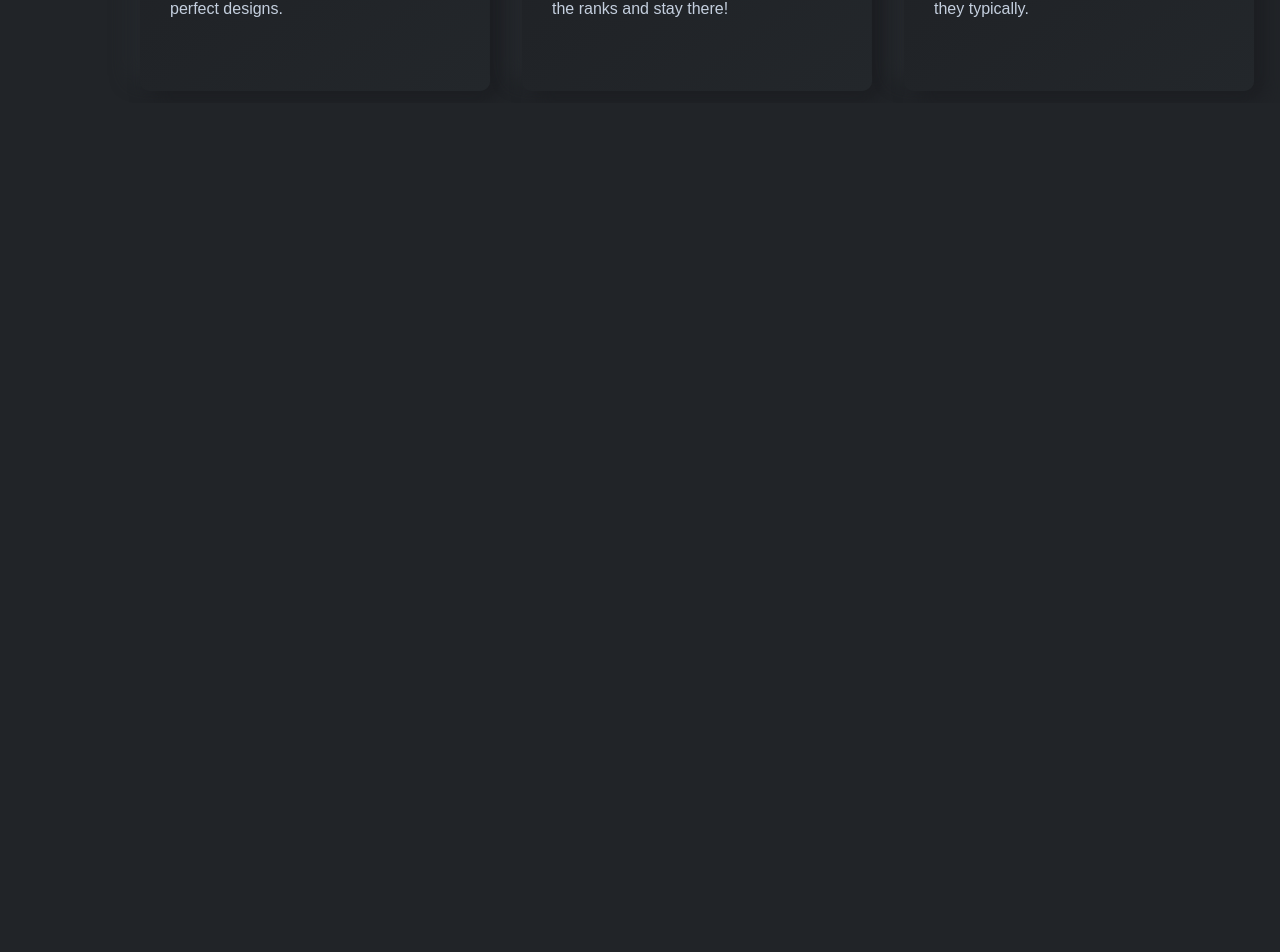
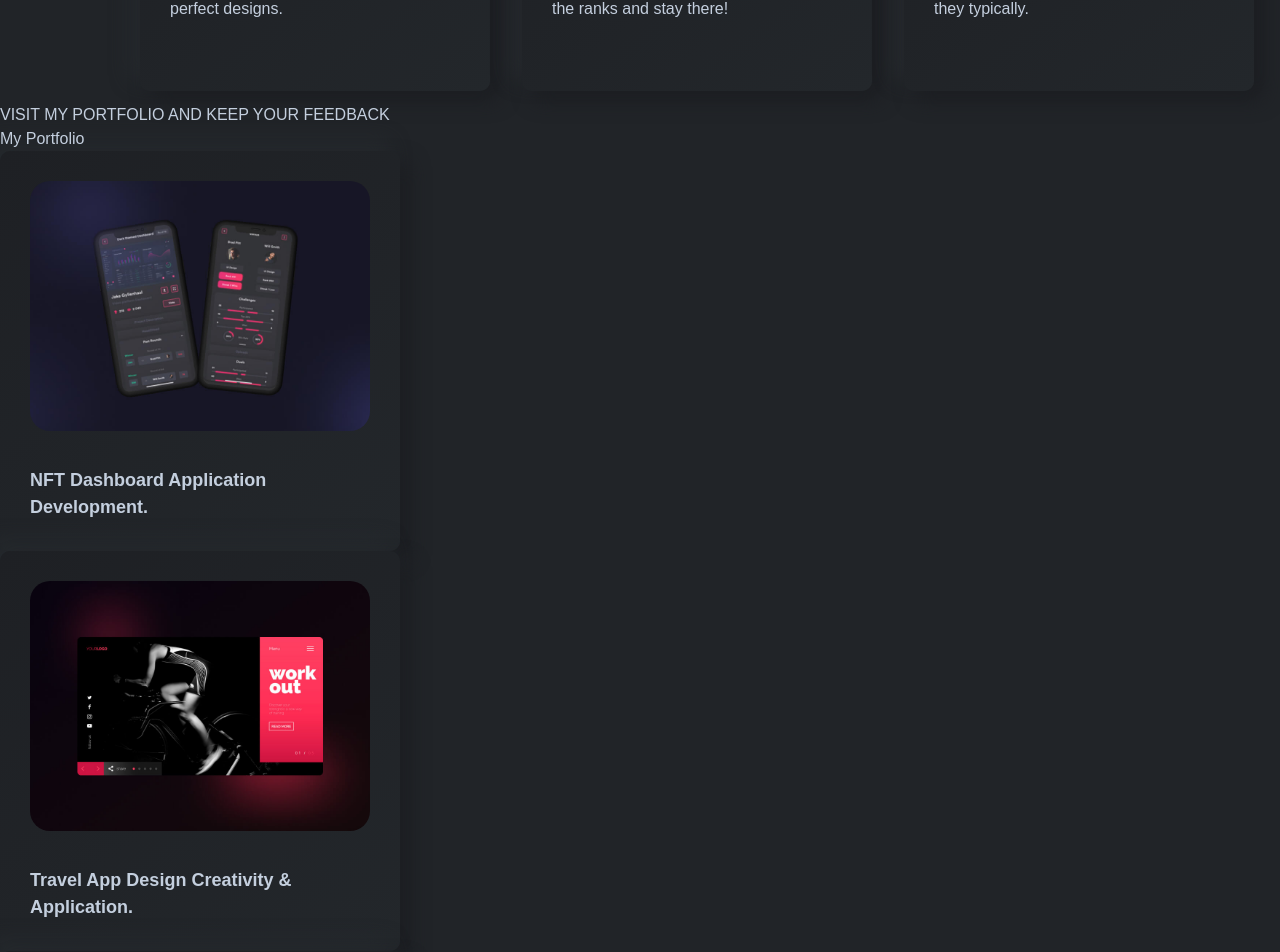
Before and after one commit to Ramrachai/mern-portfolio, a Next.js app: page / in a window 1280 px wide. Shown: the part 755-1707 px from the top of the page. Before the commit the page ends 858 px from the top, so only its background shows below. Built offline with nearby package versions, Linux system fonts and the light colour scheme.

Commit message:
portfolioCard section added

```diff
--- a/app/page.js
+++ b/app/page.js
@@ -1,11 +1,13 @@
 import Header from '@/components/Header';
 import FeatureSection from '@/section/FeatureSection';
+import PortfolioSection from '@/section/PortfolioSection';
 
 export default function Home() {
   return (
     <main>
       <Header />
       <FeatureSection />
+      <PortfolioSection/>
     </main>
   );
 }
--- /dev/null
+++ b/section/PortfolioSection.js
@@ -0,0 +1,69 @@
+import PortfolioCard from "@/components/PortfolioCard"
+import React from "react"
+import styles from './portfolioSection.module.scss'
+
+import img1 from "../assets/portfolio-large-01.jpg"
+import img2 from "../assets/portfolio-large-04.jpg"
+import img3 from "../assets/portfolio-large-05.jpg"
+import img4 from "../assets/portfolio-large-04.jpg"
+import img5 from "../assets/portfolio-large-01.jpg"
+import img6 from "../assets/portfolio-06.jpg"
+
+
+const portfolioData = [
+
+    {
+        img: img1,
+        title: "NFT Dashboard Application Development.                                        "
+    },
+
+    {
+        img: img2,
+        title: "Travel App Design Creativity & Application. "
+    },
+
+    {
+        img: img3,
+        title: "Travel App Design Creativity & Application. "
+    },
+    {
+        img: img4,
+        title: "Restaurant Mobile Application Figma Design.                                         "
+    },
+    {
+        img: img5,
+        title: "Workout Website Design And Development.                                        "
+    },
+    {
+        img: img6,
+        title: "Workout Website Design And Development.                                        "
+    }
+
+
+]
+
+
+const PortfolioSection = () => {
+    return (
+    <div className={styles.portfolioCardsContainer}>
+        <h2>VISIT MY PORTFOLIO AND KEEP YOUR FEEDBACK</h2>
+        <h1>My Portfolio</h1>
+        <div className={styles.portfolioCardContainer}>
+            {
+                portfolioData.map( (item, index) => {
+                    return (
+
+                            <PortfolioCard img={item.img} title={item.title} key={index} />
+                    )
+                })
+            }
+
+
+
+            </div>
+        </div>
+    )
+}
+
+
+export default PortfolioSection
--- /dev/null
+++ b/section/portfolioSection.module.scss
@@ -0,0 +1,51 @@
+.container {
+    width: 80%;
+    margin: 0 auto;
+
+    h2 {
+      color: var(--secondary);
+      line-height: 14px;
+      text-transform: uppercase;
+      letter-spacing: 2px;
+      font-size: 14px;
+      font-weight: 500;
+      text-align: left;
+    }
+
+    h1 {
+      margin: 0;
+      font-size: 60px;
+      font-weight: 700;
+      line-height: 1.2;
+      text-transform: capitalize;
+      color: var(--color-lightn);
+    }
+
+
+    .portfolioCardContainer{
+      margin-top: 2rem;
+      padding: 12px;
+      display: grid;
+      gap: 32px;
+      grid-template-columns: repeat(3, 1fr);
+      grid-template-rows: repeat(2, auto);
+    }
+  }
+
+  @media (width < 768px) {
+    .container {
+      width: 100%;
+
+      h1 {
+        font-size: 34px;
+        text-align: center;
+      }
+      h2{
+          text-align: center;
+      }
+
+      .cardsContainer{
+          grid-template-columns: repeat(1, 1fr);
+      }
+    }
+  }
```
